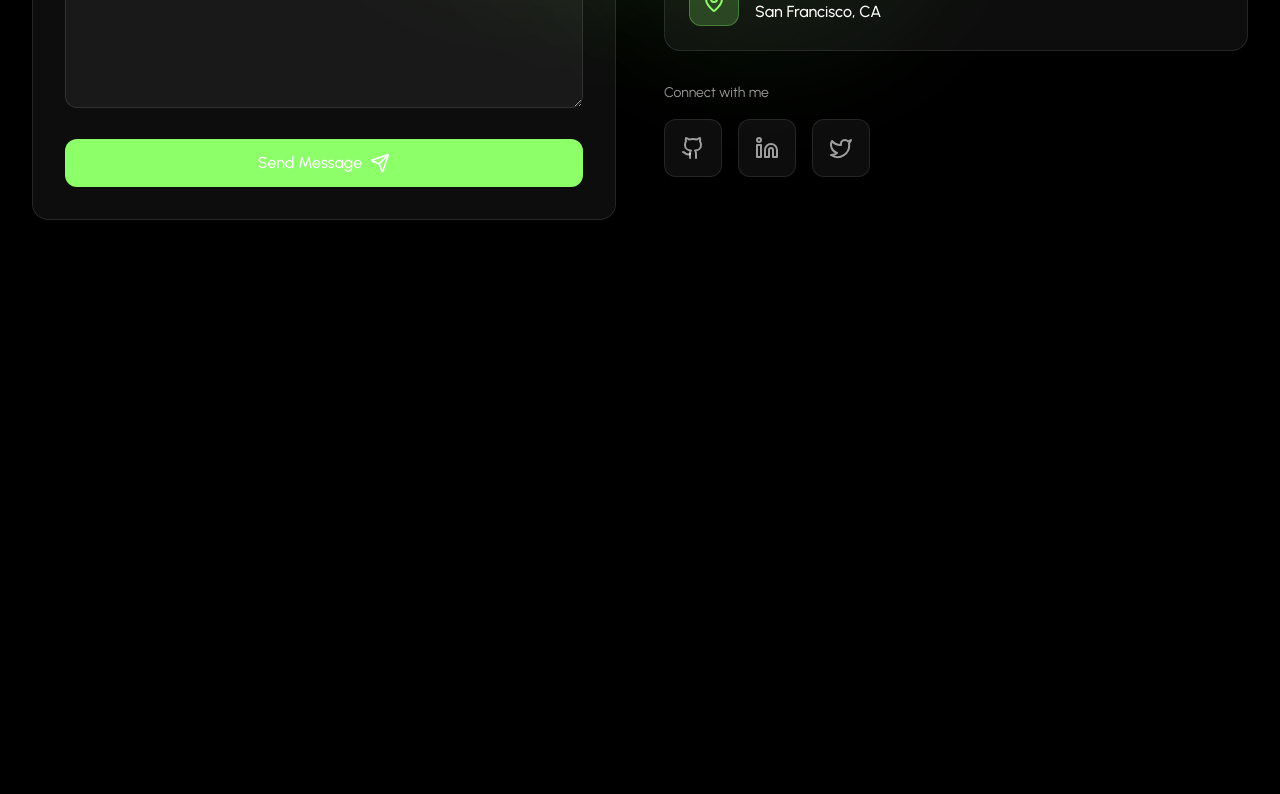
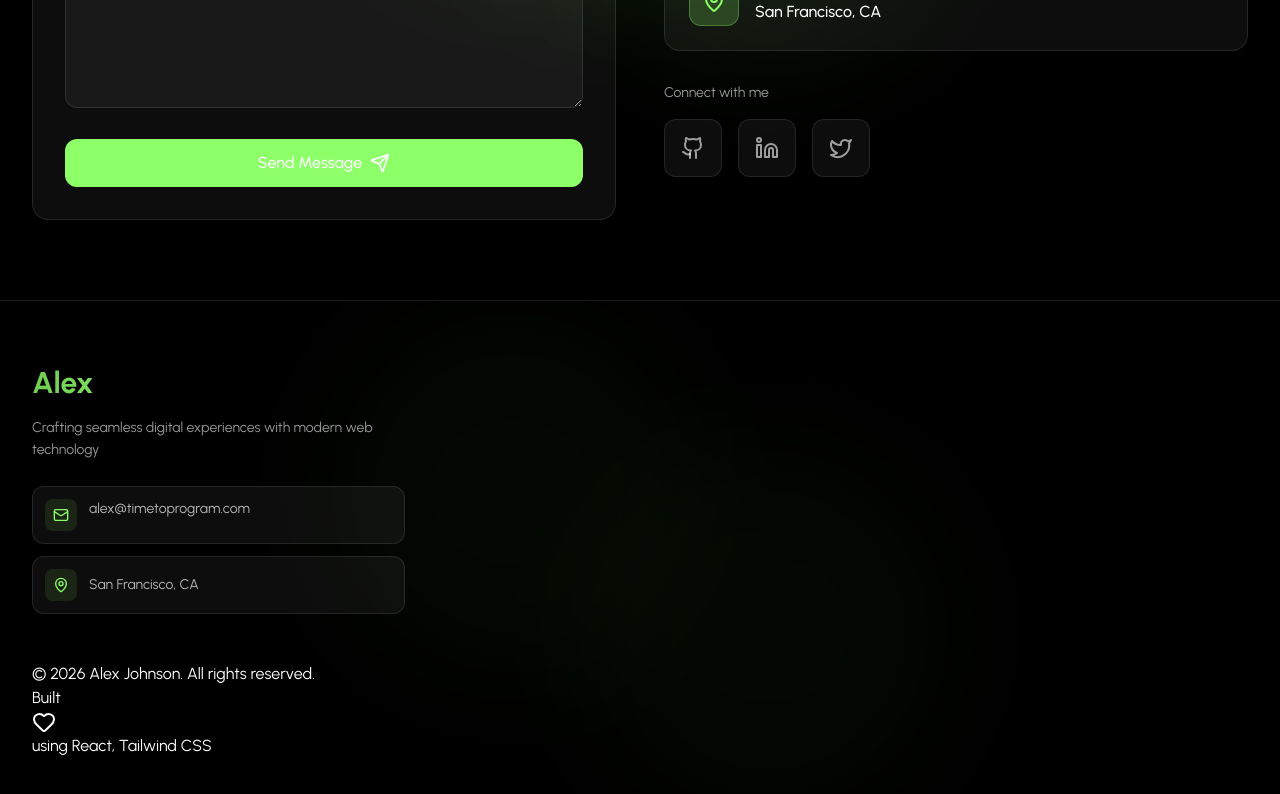
Before and after one commit to alexbalak21/Portfolio, a React app: page / in a window 1280 px wide. Shown: the part 6219-7013 px from the top of the page. Built offline with nearby package versions, Linux system fonts and the light colour scheme; the HTML template or start-up script is replaced by a standard one.

Commit message:
Footer Update

```diff
--- a/src/App.tsx
+++ b/src/App.tsx
@@ -1,6 +1,7 @@
 import Navbar from "@components/layout/Navbar"
 import About from "@components/sections/About"
 import Contact from "@components/sections/Contact";
+import Footer from "@components/sections/Footer";
 import Hero from "@components/sections/Hero"
 import Projects from "@components/sections/Projects";
 import Services from "@components/sections/Services";
@@ -29,7 +30,7 @@
   }, []);
 
   return (
-    <div className="min-h-screen bg-black">
+    <div className="min-h-screen bg-black pb-[100vh]">
       <Navbar />
       <main>
         <Hero />
@@ -38,9 +39,9 @@
         <Projects />
         <Services />
         <Testimonials />
-        < Contact />
-        <div style={{ height: "2000px" }} />
+        <Contact />
       </main>
+      <Footer />
     </div>
   );
 }
--- a/src/components/sections/Footer.tsx
+++ b/src/components/sections/Footer.tsx
@@ -1,5 +1,84 @@
+import FadeIn from "@components/animations/FadeIn"
+import { PERSONAL_INFO } from "@utils/constants"
+
+import { Dribbble, Github, Heart, Linkedin, Mail, MapPin, Twitter } from "lucide-react"
+
 export default function Footer() {
+
+  const socialIcons = {
+    github: Github,
+    linkedin: Linkedin,
+    twitter: Twitter,
+    dribbble: Dribbble
+  }
+
   return (
-    <div>Footer</div>
+    <footer className="relative bg-black overflow-hidden border-t border-white/10">
+      {/* Background */}
+      <div className="absolute inset-0 overflow-hidden">
+        <div className="absolute top-0 left-1/4 w-96 h-96 bg-primary/10 opacity-30 rounded-full blur-3xl"/>
+        <div className="absolute bottom-0 right-1/4 w-96 h-96 bg-primary/10 opacity-30 rounded-full blur-3xl" />
+      </div>
+
+      {/* Main Footer Content */}
+      <div className="relative z-10 max-w-7xl mx-auto px-4 sm:px-6 lg:px-8 py-16">
+        <div className="grid grid-cols-1 md:grid-cols-3 gap-12 mb-12">
+          <FadeIn delay={0}>
+            <div>
+              <h3 className="text-3xl font-bold bg-linear-to-r from-primary/80 via-primary to-primary/80 bg-clip-text text-transparent mb-4">
+                {PERSONAL_INFO.name.split(' ')[0]}
+              </h3>
+
+              <p className="text-white/60 text-sm mb-6 leading-relaxed">
+                {PERSONAL_INFO.tagline}
+              </p>
+
+              {/* Contact Items */}
+              <div className="space-y-3">
+
+                {/* Email */}
+                <a
+                  href={`mailto:${PERSONAL_INFO.email}`}
+                  className="group flex item-center gap-3 p-3 bg-white/5 border border-white/10 rounded-xl hover:bg-white/10 hover:border-primary/30 transition-all duration-300"
+                >
+                  <div className="p-2 bg-primary/10 rounded-lg">
+                    <Mail className="w-4 h-4 text-primary" />
+                  </div>
+                  <span className="text-white/70 text-sm group-hover:text-white transition-colors">
+                    {PERSONAL_INFO.email}
+                  </span>
+                </a>
+
+                {/* Location */}
+                <div className="flex items-center gap-3 p-3 bg-white/5 border border-white/10 rounded-xl">
+                  <div className="p-2 bg-primary/10 rounded-lg">
+                    <MapPin className="w-4 h-4 text-primary" />
+                  </div>
+                  <span className="text-white/70 text-sm">
+                    {PERSONAL_INFO.location}
+                  </span>
+                </div>
+
+              </div>
+            </div>
+          </FadeIn>
+        </div>
+
+        {/* Bottom Section */}
+        <FadeIn delay={300}>
+          <div className="">
+            <div className="">
+              <p className="">
+                &copy; {new Date().getFullYear()} {PERSONAL_INFO.name}. All rights reserved.
+              </p>
+
+              <p className="">
+                Built <Heart className="" /> using React, Tailwind CSS
+              </p>
+            </div>
+          </div>
+        </FadeIn>
+      </div>
+    </footer>
   )
 }
```
